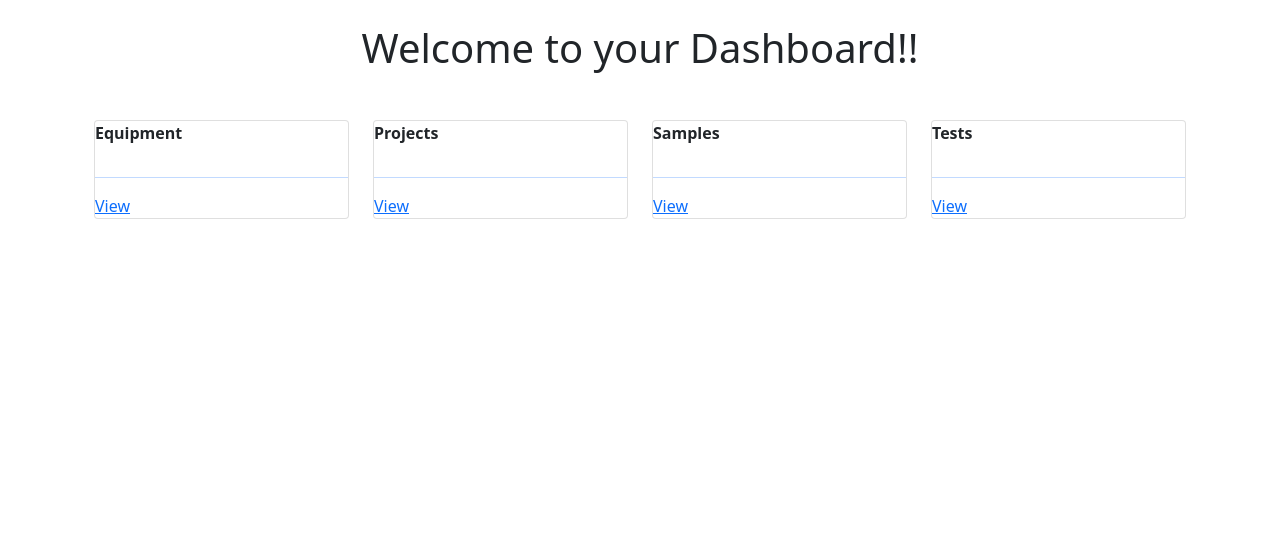
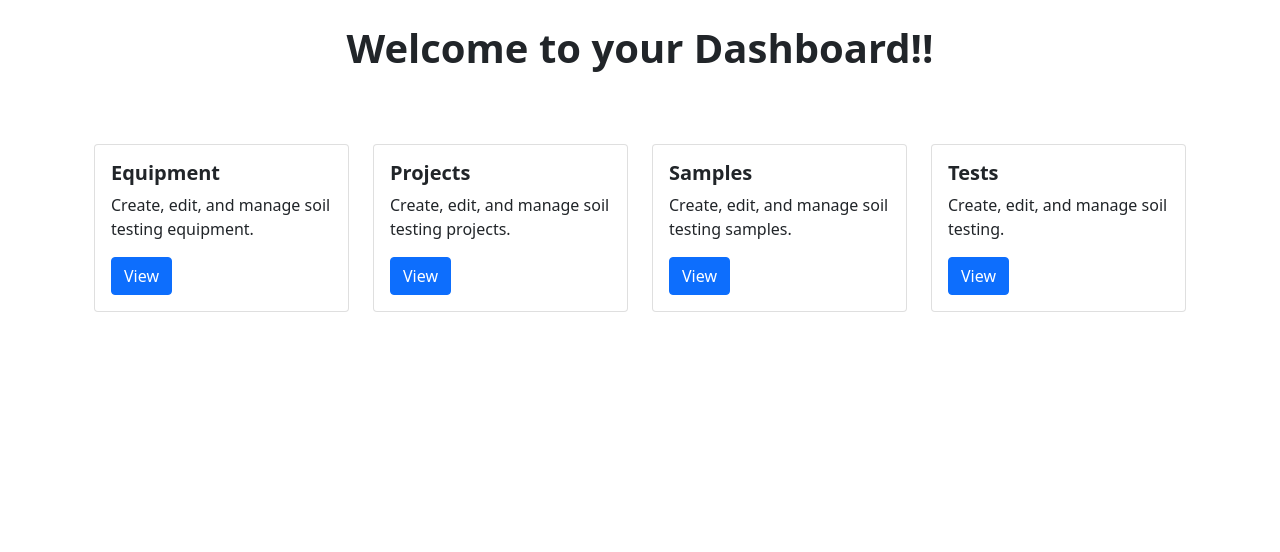
Before and after one commit to zerlegend/soil_mechnics_laboratory_management_system, a Flask app: page /dashboard in a window 1280 px wide. Shown: the part 56-608 px from the top of the page. Run offline with Flask 3, Linux system fonts and the light colour scheme; the visitor is signed in with stand-in values (Sample User, id 1); some libraries are stand-ins or nearby versions.

Commit message:
update files

```diff
--- a/smlms/templates/dashboard.html
+++ b/smlms/templates/dashboard.html
@@ -49,114 +49,45 @@
         <div class="content">
             <div class="container-fluid">
                 <div class="mt-4 mb-5 text-center">
-                    <h1>Welcome to your Dashboard!!</h1>
+                    <h1 style="font-weight: bold;">Welcome to your Dashboard!!</h1>
                 </div>
                 <div class="row"><!--row begins-->
-                    <div class="col-lg-3 col-sm-6">
+                    <div class="col-lg-3 col-sm-6 mt-4 mb-3">
                         <div class="card">
-                            <div class="content">
-                                <div class="row">
-                                    <div class="col-xs-5">
-                                        <div class="icon-big icon-warning text-center">
-                                            <i class="ti-harddrives"></i>
-                                        </div>
-                                    </div>
-                                    <div class="col-xs-7">
-                                        <div class="numbers">
-                                            <p><strong>Equipment</strong></p>
-                                        </div>
-                                    </div>
-                                </div>
-                                <a href="{{ url_for('equipment') }}">
-                                    <div class="footer">
-                                        <hr />
-                                        <div class="stats">
-                                            <i class="ti-arrow-right"></i>View
-                                        </div>
-                                    </div>
-                                </a>
+                            <div class="card-body">
+                                <h5 class="card-title" style="font-weight: bold;">Equipment</h5>
+                                <p class="card-text">Create, edit, and manage soil testing equipment.</p>
+                                <a href="{{ url_for('equipment') }}" class="btn btn-primary">View</a>
                             </div>
                         </div>
                     </div>
-                    <div class="col-lg-3 col-sm-6">
+                    <div class="col-lg-3 col-sm-6 mt-4 mb-3">
                         <div class="card">
-                            <div class="content">
-                                <div class="row">
-                                    <div class="col-xs-5">
-                                        <div class="icon-big icon-warning text-center">
-                                            <i class="ti-user"></i>
-                                        </div>
-                                    </div>
-                                    <div class="col-xs-7">
-                                        <div class="numbers">
-                                            <p><strong>Projects</strong></p>
-                                        </div>
-                                    </div>
-                                </div>
-                                <a href="{{ url_for('projects') }}">
-                                    <div class="footer">
-                                        <hr />
-                                        <div class="stats">
-                                            <i class="ti-arrow-right"></i>View
-                                        </div>
-                                    </div>
-                                </a>
+                            <div class="card-body">
+                                <h5 class="card-title" style="font-weight: bold;">Projects</h5>
+                                <p class="card-text">Create, edit, and manage soil testing projects.</p>
+                                <a href="{{ url_for('projects') }}" class="btn btn-primary">View</a>
                             </div>
                         </div>
                     </div>
-                    <div class="col-lg-3 col-sm-6">
+                    <div class="col-lg-3 col-sm-6 mt-4 mb-3">
                         <div class="card">
-                            <div class="content">
-                                <div class="row">
-                                    <div class="col-xs-5">
-                                        <div class="icon-big icon-info text-center">
-                                            <i class="ti-id-badge"></i>
-                                        </div>
-                                    </div>
-                                    <div class="col-xs-7">
-                                        <div class="numbers">
-                                            <p ><strong>Samples</strong></p>
-                                        </div>
-                                    </div>
-                                </div>
-                                <a href="{{ url_for('samples') }}">
-                                    <div class="footer">
-                                        <hr />
-                                        <div class="stats">
-                                            <i class="ti-arrow-right"></i>View
-                                        </div>
-                                    </div>
-                                </a>
+                            <div class="card-body">
+                                <h5 class="card-title" style="font-weight: bold;">Samples</h5>
+                                <p class="card-text">Create, edit, and manage soil testing samples.</p>
+                                <a href="{{ url_for('samples') }}" class="btn btn-primary">View</a>
                             </div>
                         </div>
                     </div>
-                    <div class="col-lg-3 col-sm-6">
+                    <div class="col-lg-3 col-sm-6 mt-4 mb-3">
                         <div class="card">
-                            <div class="content">
-                                <div class="row">
-                                    <div class="col-xs-5">
-                                        <div class="icon-big icon-success text-center">
-                                            <i class="ti-crown"></i>
-                                        </div>
-                                    </div>
-                                    <div class="col-xs-7">
-                                        <div class="numbers">
-                                            <p><strong>Tests</strong></p>
-                                        </div>
-                                    </div>
-                                </div>
-                                <a href="{{ url_for('tests') }}">
-                                    <div class="footer">
-                                        <hr />
-                                        <div class="stats">
-                                            <i class="ti-arrow-right"></i>View
-                                        </div>
-                                    </div>
-                                </a>
+                            <div class="card-body">
+                                <h5 class="card-title" style="font-weight: bold;">Tests</h5>
+                                <p class="card-text">Create, edit, and manage soil testing.</p>
+                                <a href="{{ url_for('tests') }}" class="btn btn-primary">View</a>
                             </div>
                         </div>
                     </div>
-
                 </div>
             </div>
         </div>
```
